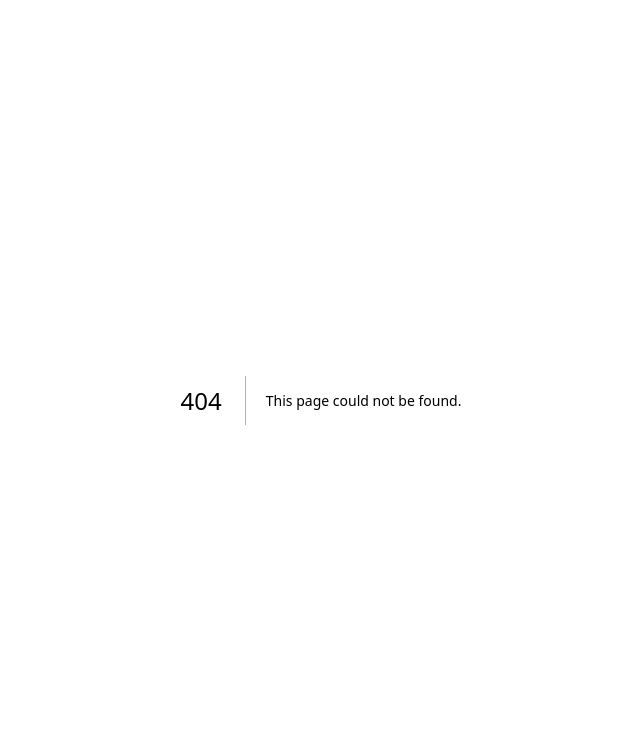
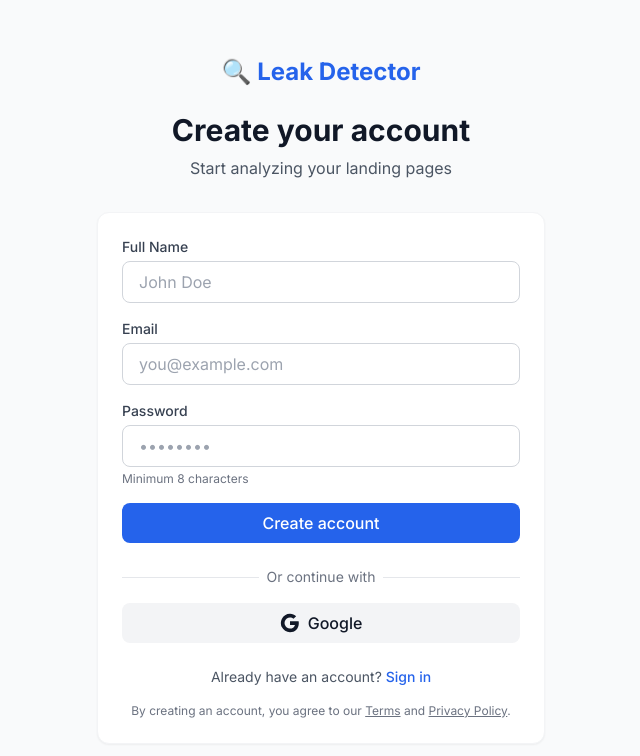
Before and after one commit to altidigitech-ui/leak-detector, a Next.js app in the folder frontend/: page /register in a window 1280 px wide. Before the commit this address had no page. Shown: the top 756 px of the page, without its empty margins (319-959 px from the left). Built offline with nearby package versions, Linux system fonts and the light colour scheme.

Commit message:
Create page.tsx

```diff
--- /dev/null
+++ b/frontend/src/app/(auth)/register/page.tsx
@@ -0,0 +1,186 @@
+'use client';
+
+import { useState } from 'react';
+import Link from 'next/link';
+import { useRouter } from 'next/navigation';
+import { createClient } from '@/lib/supabase/client';
+
+export default function RegisterPage() {
+  const router = useRouter();
+  const [email, setEmail] = useState('');
+  const [password, setPassword] = useState('');
+  const [fullName, setFullName] = useState('');
+  const [error, setError] = useState('');
+  const [loading, setLoading] = useState(false);
+
+  const handleSubmit = async (e: React.FormEvent) => {
+    e.preventDefault();
+    setError('');
+    setLoading(true);
+
+    if (password.length < 8) {
+      setError('Password must be at least 8 characters');
+      setLoading(false);
+      return;
+    }
+
+    try {
+      const supabase = createClient();
+      const { error } = await supabase.auth.signUp({
+        email,
+        password,
+        options: {
+          data: {
+            full_name: fullName,
+          },
+        },
+      });
+
+      if (error) {
+        setError(error.message);
+        return;
+      }
+
+      router.push('/dashboard');
+      router.refresh();
+    } catch (err) {
+      setError('An error occurred. Please try again.');
+    } finally {
+      setLoading(false);
+    }
+  };
+
+  const handleGoogleSignup = async () => {
+    const supabase = createClient();
+    await supabase.auth.signInWithOAuth({
+      provider: 'google',
+      options: {
+        redirectTo: `${window.location.origin}/auth/callback`,
+      },
+    });
+  };
+
+  return (
+    <div className="min-h-screen flex items-center justify-center bg-gray-50 py-12 px-4">
+      <div className="max-w-md w-full">
+        <div className="text-center mb-8">
+          <Link href="/" className="text-2xl font-bold text-primary-600">
+            🔍 Leak Detector
+          </Link>
+          <h1 className="mt-6 text-3xl font-bold text-gray-900">Create your account</h1>
+          <p className="mt-2 text-gray-600">Start analyzing your landing pages</p>
+        </div>
+
+        <div className="card">
+          <form onSubmit={handleSubmit} className="space-y-4">
+            {error && (
+              <div className="p-3 bg-red-50 border border-red-200 text-red-600 rounded-lg text-sm">
+                {error}
+              </div>
+            )}
+
+            <div>
+              <label htmlFor="fullName" className="block text-sm font-medium text-gray-700 mb-1">
+                Full Name
+              </label>
+              <input
+                id="fullName"
+                type="text"
+                value={fullName}
+                onChange={(e) => setFullName(e.target.value)}
+                className="input"
+                placeholder="John Doe"
+                required
+              />
+            </div>
+
+            <div>
+              <label htmlFor="email" className="block text-sm font-medium text-gray-700 mb-1">
+                Email
+              </label>
+              <input
+                id="email"
+                type="email"
+                value={email}
+                onChange={(e) => setEmail(e.target.value)}
+                className="input"
+                placeholder="you@example.com"
+                required
+              />
+            </div>
+
+            <div>
+              <label htmlFor="password" className="block text-sm font-medium text-gray-700 mb-1">
+                Password
+              </label>
+              <input
+                id="password"
+                type="password"
+                value={password}
+                onChange={(e) => setPassword(e.target.value)}
+                className="input"
+                placeholder="••••••••"
+                minLength={8}
+                required
+              />
+              <p className="mt-1 text-xs text-gray-500">Minimum 8 characters</p>
+            </div>
+
+            <button type="submit" className="btn-primary w-full" disabled={loading}>
+              {loading ? 'Creating account...' : 'Create account'}
+            </button>
+          </form>
+
+          <div className="mt-6">
+            <div className="relative">
+              <div className="absolute inset-0 flex items-center">
+                <div className="w-full border-t border-gray-200" />
+              </div>
+              <div className="relative flex justify-center text-sm">
+                <span className="px-2 bg-white text-gray-500">Or continue with</span>
+              </div>
+            </div>
+
+            <button
+              onClick={handleGoogleSignup}
+              className="mt-4 w-full btn-secondary flex items-center justify-center gap-2"
+            >
+              <svg className="w-5 h-5" viewBox="0 0 24 24">
+                <path
+                  fill="currentColor"
+                  d="M22.56 12.25c0-.78-.07-1.53-.2-2.25H12v4.26h5.92c-.26 1.37-1.04 2.53-2.21 3.31v2.77h3.57c2.08-1.92 3.28-4.74 3.28-8.09z"
+                />
+                <path
+                  fill="currentColor"
+                  d="M12 23c2.97 0 5.46-.98 7.28-2.66l-3.57-2.77c-.98.66-2.23 1.06-3.71 1.06-2.86 0-5.29-1.93-6.16-4.53H2.18v2.84C3.99 20.53 7.7 23 12 23z"
+                />
+                <path
+                  fill="currentColor"
+                  d="M5.84 14.09c-.22-.66-.35-1.36-.35-2.09s.13-1.43.35-2.09V7.07H2.18C1.43 8.55 1 10.22 1 12s.43 3.45 1.18 4.93l2.85-2.22.81-.62z"
+                />
+                <path
+                  fill="currentColor"
+                  d="M12 5.38c1.62 0 3.06.56 4.21 1.64l3.15-3.15C17.45 2.09 14.97 1 12 1 7.7 1 3.99 3.47 2.18 7.07l3.66 2.84c.87-2.6 3.3-4.53 6.16-4.53z"
+                />
+              </svg>
+              Google
+            </button>
+          </div>
+
+          <p className="mt-6 text-center text-sm text-gray-600">
+            Already have an account?{' '}
+            <Link href="/login" className="text-primary-600 hover:underline font-medium">
+              Sign in
+            </Link>
+          </p>
+
+          <p className="mt-4 text-center text-xs text-gray-500">
+            By creating an account, you agree to our{' '}
+            <Link href="/terms" className="underline">Terms</Link> and{' '}
+            <Link href="/privacy" className="underline">Privacy Policy</Link>.
+          </p>
+        </div>
+      </div>
+    </div>
+  );
+}
```
